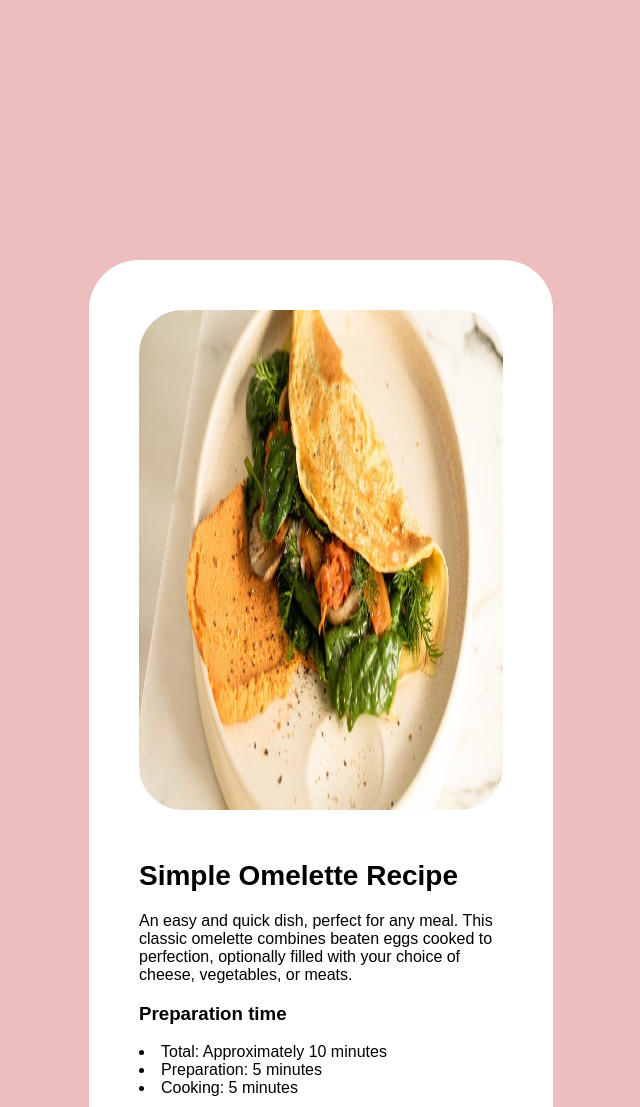
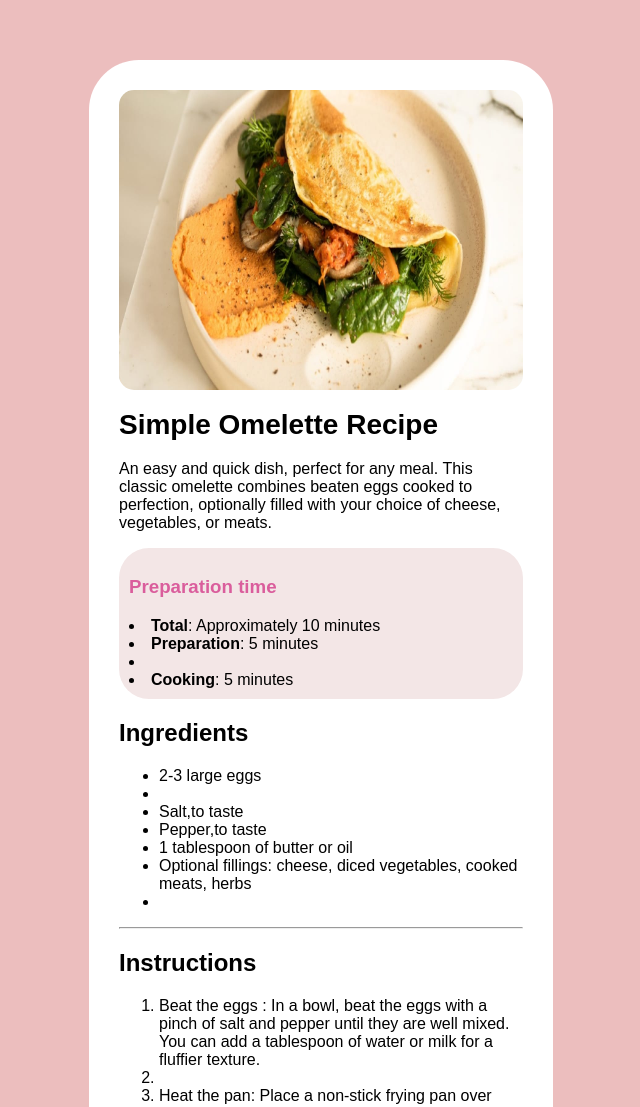
Before and after one commit to Valchali/Recipe-page-main, a plain HTML site: page index.html in a window 1280 px wide. Shown: the part 140-1247 px from the top of the page, without its empty margins (319-959 px from the left). Drawn offline with Linux system fonts and the light colour scheme.

Commit message:
recipe page main

```diff
--- a/index.html
+++ b/index.html
@@ -27,9 +27,9 @@
   <section class="container">
   <h3>Preparation time</h3>
    <ul class="listtiles"></ul>
-  <li><span class="itemlist">Total: Approximately 10 minutes</span></li>
- <li><span class="itemlist"> Preparation: 5 minutes</span/<li>
-  <li><span>Cooking: 5 minutes</span></li>
+  <li><span class="itemlist">Total</span>: Approximately 10 minutes</li>
+ <li><span class="itemlist"> Preparation</span>: 5 minutes<li>
+  <li><span>Cooking</span>: 5 minutes</li>
   </section>
 
 <section class="container1">
@@ -37,12 +37,14 @@
   <ul>
 
   <li>2-3 large eggs<li>
-  <li>, to taste</li>
- <li> Pepper, to taste</li>
+  <li>Salt,to taste</li>
+ <li> Pepper,to taste</li>
   <li>1 tablespoon of butter or oil</li>
  <li> Optional fillings: cheese, diced vegetables, cooked meats, herbs<li>
 </ul>
 </section>
+
+<hr>
 
       <section class="container2">
         <h2>Instructions</h2>
@@ -58,6 +60,7 @@
   fillings. Let it cook for another minute, then slide it onto a plate.</li>
   <li><span>Enjoy</span> Serve hot, with additional salt and pepper if needed.</li>
   </section>
+  <hr>
 
 <section class="container3">
  <h2> Nutrition</h2>
--- a/style.css
+++ b/style.css
@@ -2,16 +2,18 @@
     font-family: Arial, sans-serif;
     background-color: #ecbebe;
     height:100vh;
+    /* overflow: hidden; */
   }
 
 main{
  background-color: white;
- padding: 50px;
+ padding: 30px;
  margin: 400px;
  align-items: center;
  flex-direction: column;
  justify-content: center;
  border-radius: 50px 50px 50px 50px;
+ margin-top: 200px;
 }
   .container4 {
     /* max-width: 800px; */
@@ -20,12 +22,33 @@ main{
     background-color: hsl(0, 0%, 100%)
   }
 
+  .container{
+    background-color: #f3e6e6;
+    /* max-width: 150px; */
+    padding: 10px;
+    border-radius: 30px;
+  }
 
+.container h3{
+  color:hsl(330, 63%, 61%)
+}
   h1 {
     font-size: 28px;
     text-align: left;
-    margin-bottom: 20px;
+    /* margin-bottom: px; */
 
+  }
+
+  .container li span{
+    font-weight: bold;
+    content: "\2022";
+  }
+
+  .container .listtiles li:before {
+    content: "\2022"; /* Unicode for bullet (•) */
+    display: inline-block;
+    width: 1em;
+    margin-left: -1em;
   }
 
 
@@ -34,18 +57,18 @@ main{
     /* display: flex; */
     align-items: center;
     /* float:center; */
-    height: 500px;
+    height: 300px;
     /* width: 700px; */
     display: block;
-    margin-bottom: 50px;
-    border-radius: 44px 44px 44px 44px;
+    margin-bottom: 10px;
+    border-radius: 15px 15px 15px 15px;
     /* padding: 10px; */
   }
 
-  .container .h3{
-    text-decoration:hsl(330, 100%, 98%) ;
+  /* .h3{ */
+    /* color: hsl(15, 63%, 54%) */
 
-  }
+  /* } */
 
   /* table styles */
 
```
